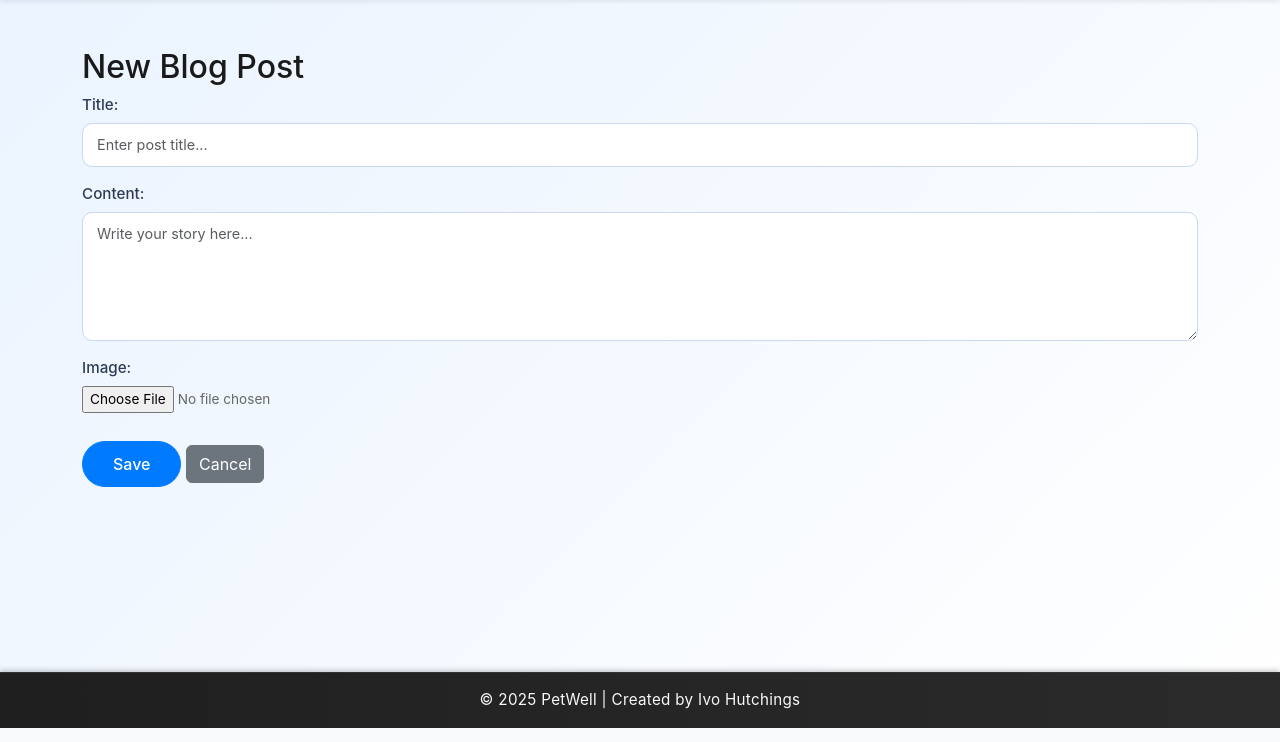
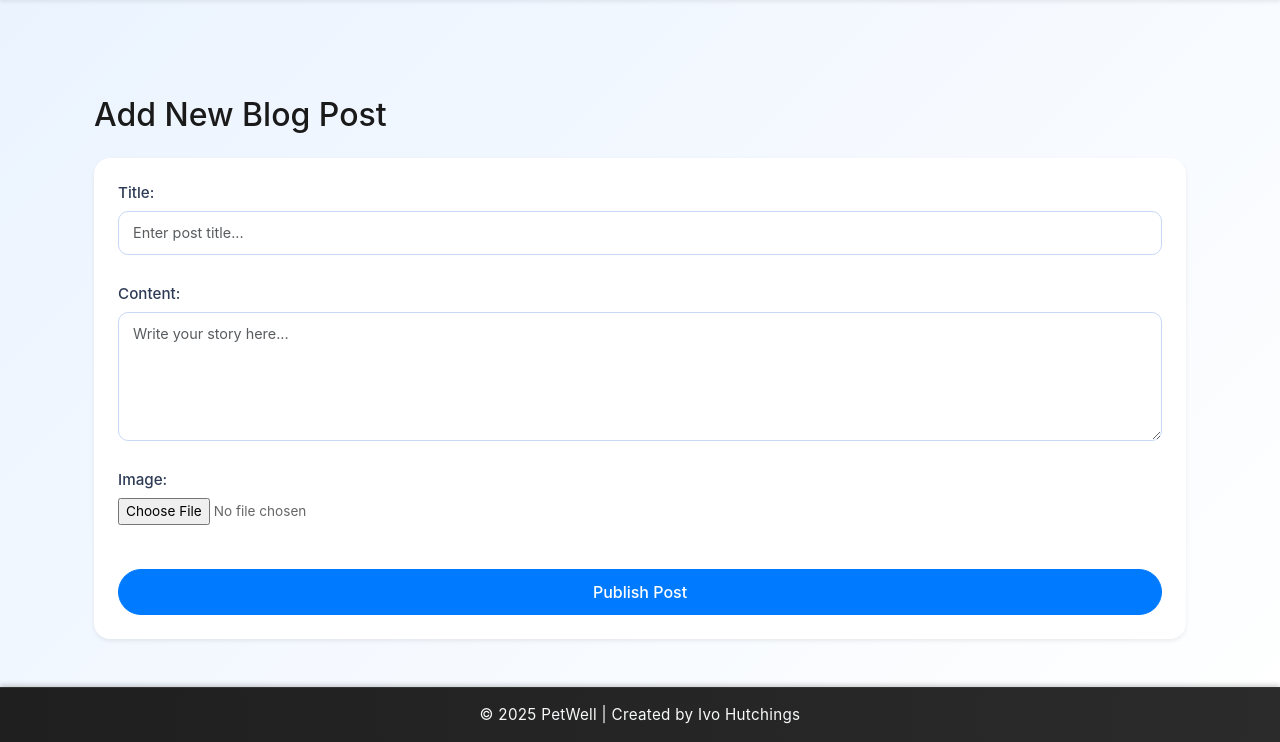
Before and after one commit to bobes81/Petwell, a Django app: page /blog/post/new/ in a window 1280 px wide. Shown: the part 72-814 px from the top of the page. Run offline with Django 5.2, Linux system fonts and the light colour scheme; a user stored in the database is signed in.

```diff
--- a/templates/blog/blog_form.html
+++ b/templates/blog/blog_form.html
@@ -1,10 +1,11 @@
 {% extends 'base.html' %}
 {% block content %}
-<h2>New Blog Post</h2>
-<form method="post">
-  {% csrf_token %}
-  {{ form.as_p }}
-  <button type="submit" class="btn btn-primary">Save</button>
-  <a href="{% url 'blog_list' %}" class="btn btn-secondary">Cancel</a>
-</form>
+<div class="container mt-5">
+  <h2 class="mb-4">Add New Blog Post</h2>
+  <form method="POST" enctype="multipart/form-data" class="card p-4 shadow-sm">
+    {% csrf_token %}
+    {{ form.as_p }}
+    <button type="submit" class="btn btn-primary mt-3">Publish Post</button>
+  </form>
+</div>
 {% endblock %}
```
